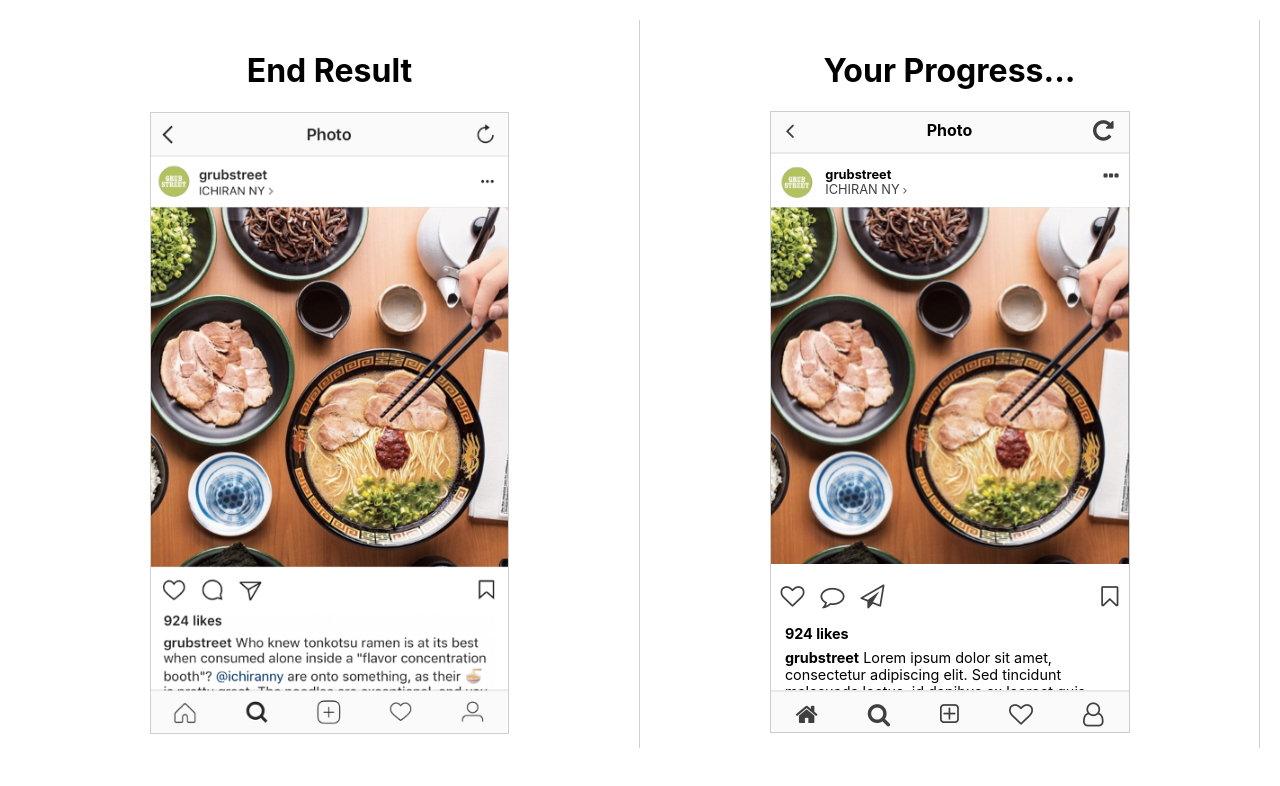
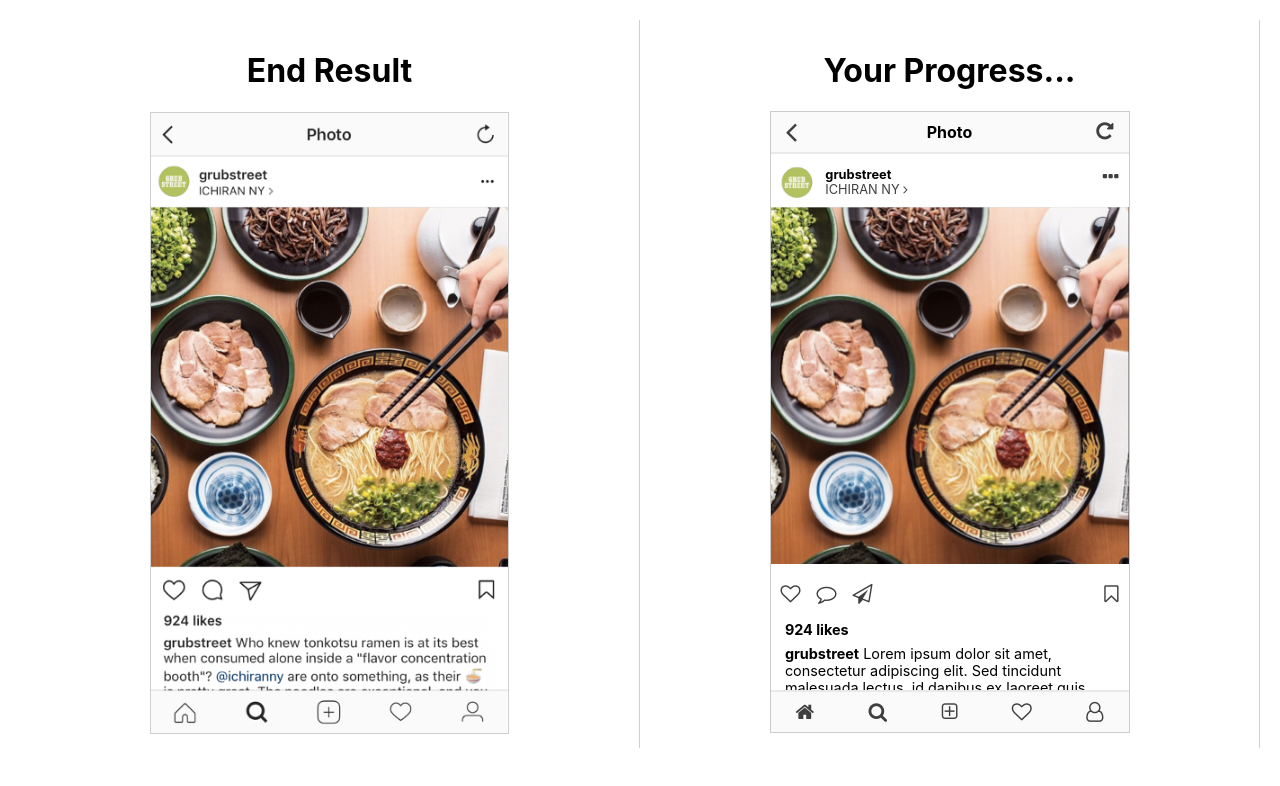
Before and after one commit to epeter85/in-rhythm-css-test, a website: page index.html in a window 1280 px wide. Drawn offline with Linux system fonts and the light colour scheme.

Commit message:
cleaned up code

```diff
--- a/index.html
+++ b/index.html
@@ -20,8 +20,8 @@
               <nav>
                   <h1>Photo</h1>
                   <ul>
-                    <li><a href="#" class="fa fa-angle-left"></a></li>
-                    <li><a href="#" class="fa fa-repeat"></a></li>
+                    <li><a href="#" class="fa fa-angle-left symbol-large"></a></li>
+                    <li><a href="#" class="fa fa-repeat fa-adjust-height"></a></li>
                   </ul>
               </nav>
           </header>
@@ -33,7 +33,7 @@
                                 <li><img src="assets/gs-logo.png"></li>
                                 <li><div class="article-header-title">
                                         <b>grubstreet</b><br>
-                                        <a href="#">ICHIRAN NY <span class="fa fa-angle-right font-tiny"></span>
+                                        <a href="#">ICHIRAN NY <span class="fa fa-angle-right symbol-tiny"></span>
                                     </div></a></li>
                                 <li><a href="#"><span class="fa fa-ellipsis-h"></span></a></li>
                             </ul>
--- a/src/base.css
+++ b/src/base.css
@@ -24,7 +24,7 @@ body {
 }
 
 .fa {
-  font-size: 1.5em;
+  font-size: 20px;
 }
 
 .end-result {
--- a/style.css
+++ b/style.css
@@ -49,7 +49,7 @@ header {
 
 header nav {
     position: relative;
-    top:-10px;
+    top:-12px;
     margin: 10px 15px;
 }
 
@@ -65,6 +65,7 @@ header h1 {
 header nav ul {
     align-items: stretch;
     width: 100%;
+    height: auto;
 }
 
 /*MAIN SECTION*/
@@ -120,8 +121,16 @@ footer nav ul {
 
 /*HELPERS*/
 
-.font-tiny {
-  font-size: .8em;
+.symbol-tiny {
+  font-size: 1em;
+}
+
+.symbol-large {
+  font-size: 2em;
+}
+
+.fa-adjust-height {
+    margin-top:5px;
 }
 
 .last-item-right li:last-child {
```
